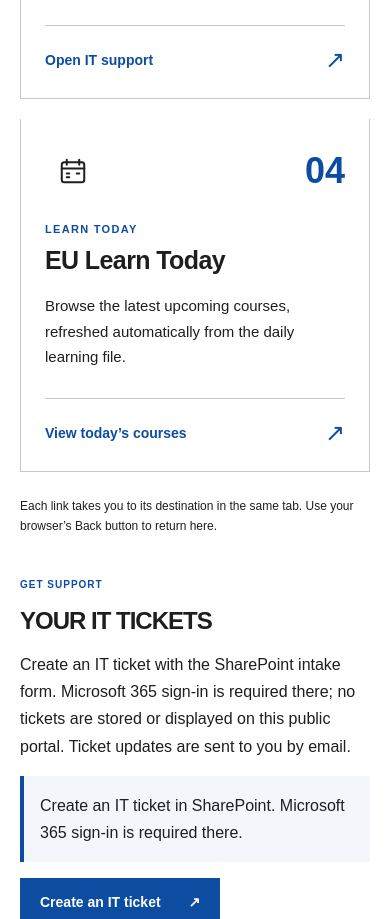
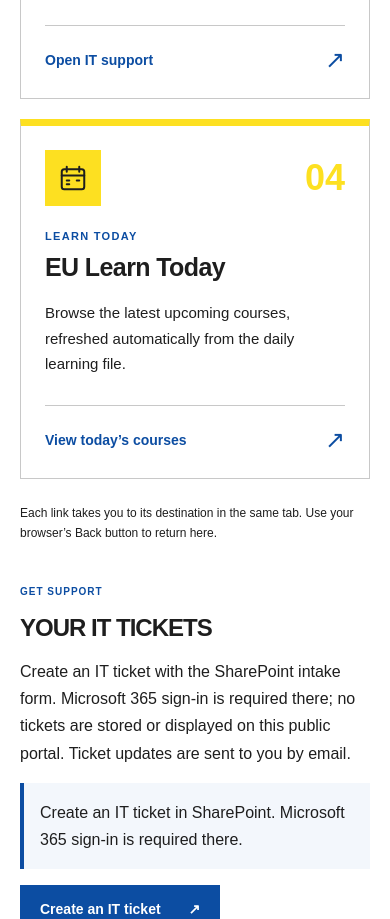
Before and after one commit to modulow/modulow.github.io, a website: page index.html in a window 390 px wide. Shown: the part 1876-2795 px from the top of the page. Drawn offline with Linux system fonts and the light colour scheme.

Commit message:
Style four-card portal layout

```diff
--- a/styles.css
+++ b/styles.css
@@ -73,11 +73,12 @@ h1 { margin: 0; font-size: clamp(36px, 5.4vw, 78px); line-height: 1.04; letter-s
 .destinations { position: relative; z-index: 2; background: var(--white); padding-block: 56px 64px; scroll-margin-top: 96px; }
 .section-heading { display: flex; align-items: end; justify-content: space-between; gap: 24px; margin-bottom: 28px; }
 h2 { margin: 0; font-size: clamp(24px, 2.8vw, 36px); line-height: 1.15; letter-spacing: -1px; text-transform: uppercase; }
-.cards { display: grid; grid-template-columns: repeat(3, minmax(0, 1fr)); gap: 24px; }
+.cards { display: grid; grid-template-columns: repeat(4, minmax(0, 1fr)); gap: 24px; }
 .card { display: flex; flex-direction: column; padding: 28px; border: 1px solid var(--grey); border-top: 7px solid var(--accent); text-decoration: none; min-width: 0; transition: transform 180ms ease; }
 .card-brochure { --accent: var(--yellow); --icon-ink: var(--ink); }
 .card-schedule { --accent: var(--sky); --icon-ink: var(--ink); }
 .card-support { --accent: var(--blue); --icon-ink: var(--white); }
+.card-today { --accent: var(--yellow); --icon-ink: var(--ink); }
 .card:hover { transform: translateY(-4px); border-inline-color: var(--blue); border-bottom-color: var(--blue); }
 .card.card-reveal { transition: transform 380ms ease-out, opacity 380ms ease-out; }
 .card.card-pending { opacity: 0; transform: translateY(80px); }
@@ -87,6 +88,7 @@ h2 { margin: 0; font-size: clamp(24px, 2.8vw, 36px); line-height: 1.15; letter-s
 .card-number { color: var(--blue); font-size: 36px; line-height: 1; font-weight: 700; font-variant-numeric: tabular-nums; }
 .card-brochure .card-number { color: var(--yellow); }
 .card-schedule .card-number { color: var(--sky); }
+.card-today .card-number { color: var(--yellow); }
 .card-category { margin: 0 0 10px; color: var(--blue); text-transform: uppercase; letter-spacing: 1.3px; font-size: 11px; font-weight: 700; }
 h3 { margin: 0; font-size: 28px; line-height: 1.2; letter-spacing: -.6px; font-weight: 700; }
 .card-description { margin: 18px 0 28px; font-size: 15px; line-height: 1.7; }
@@ -134,7 +136,7 @@ html[data-content-state="loading"] .footer-top { visibility: hidden; }
   .hero-inner { gap: 96px; }
   .hero-copy { width: calc(100vw - 64px); }
   .kiwi-feature { height: 340px; }
-  .cards { gap: 16px; }
+  .cards { grid-template-columns: repeat(2, minmax(0, 1fr)); gap: 16px; }
   .card { padding: 22px; }
   h3 { font-size: 25px; }
 }
```
